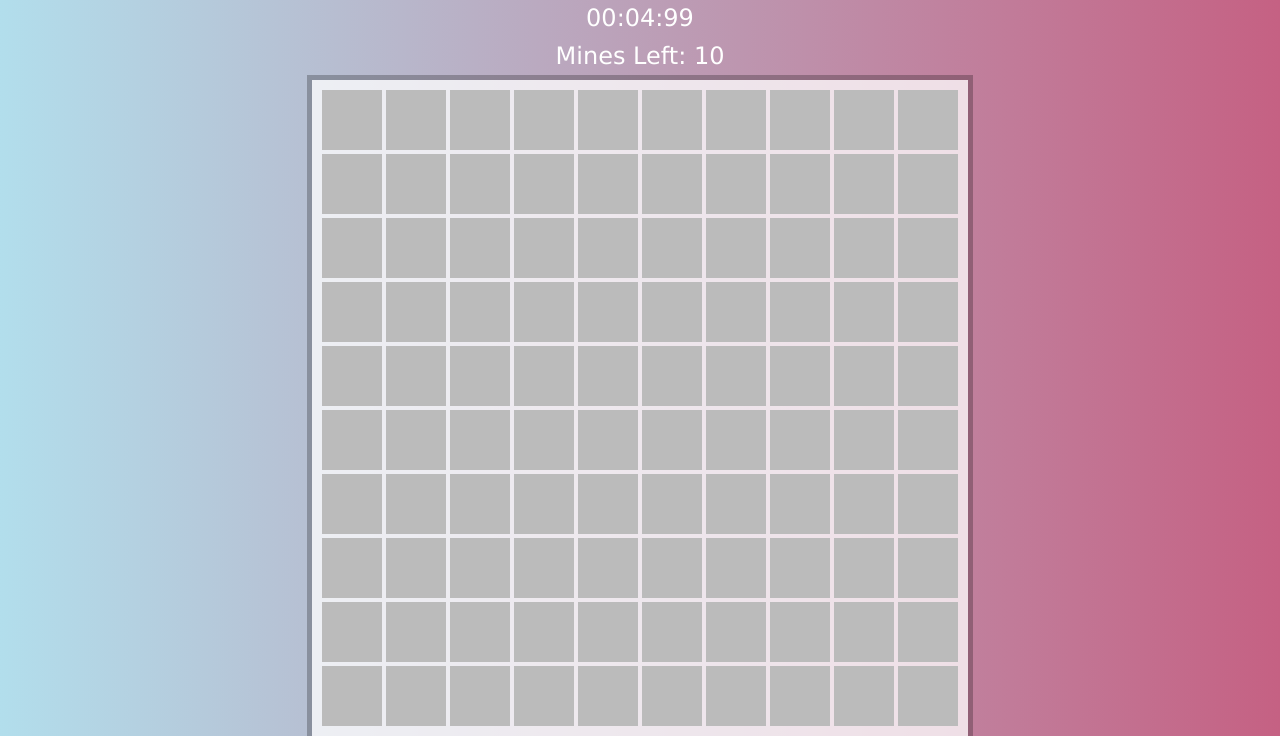
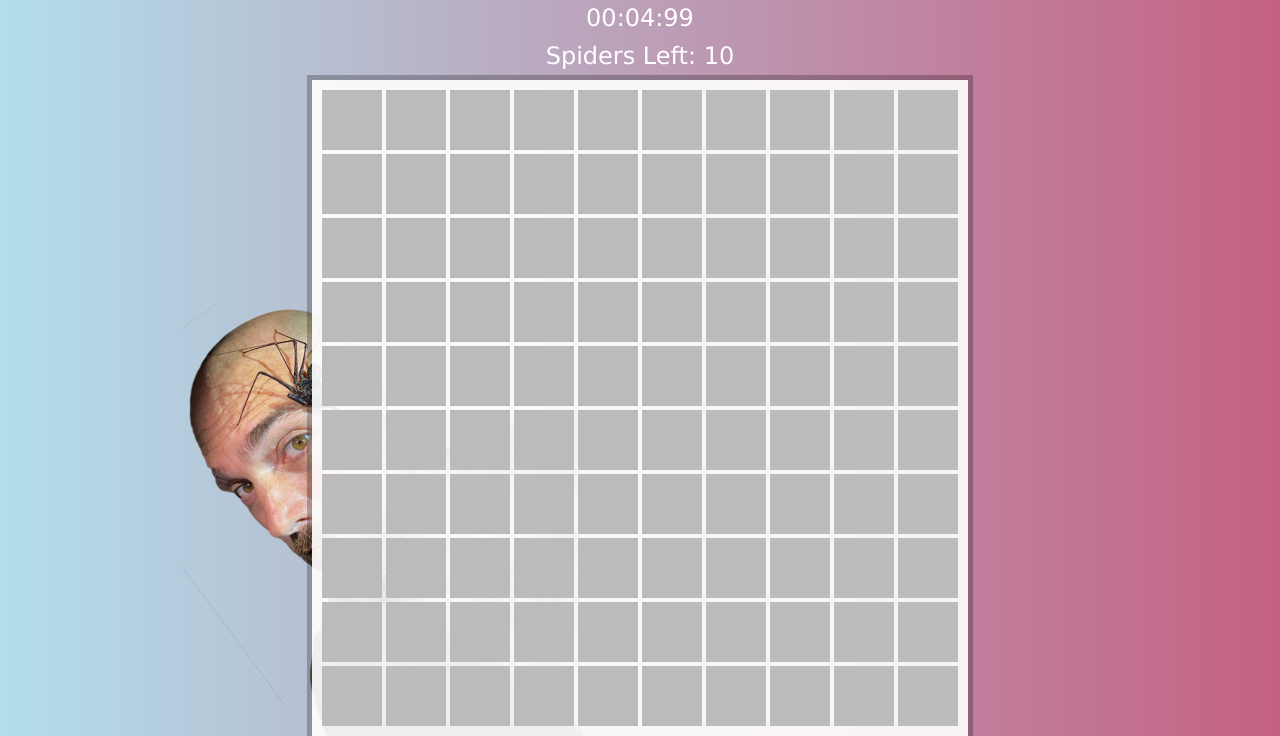
Before and after one commit to CameronGu/Minesweeper, a plain HTML site: page index.html in a window 1280 px wide. Shown: the part 101-837 px from the top of the page. Drawn offline with Linux system fonts and the light colour scheme.

Commit message:
add basic head animation tied to # marked spiders

```diff
--- a/index.html
+++ b/index.html
@@ -8,14 +8,21 @@
   <title>Minesweeper</title>
 </head>
 <body>
-  <h3 class="title">Minesweeper</h3>
+  <h3 class="title">Spider Sweeper</h3>
   <div class="timer">
     00:00:00
   </div>
   <div class="subtext">
-    Mines Left: <span data-mine-count></span>
+    Spiders Left: <span data-mine-count></span>
   </div>
-
-  <div class="board"></div>
+  <div class="play_area">
+    <div class="play_area_left">
+      <div class="spider_head">
+        <img src="./images/Cam-spider-head-rotated.png" alt="">
+      </div>
+    </div>
+    <div class="board"></div>
+    <div class="play_area_right"></div>
+  </div>
 </body>
 </html>
--- a/script.js
+++ b/script.js
@@ -8,6 +8,8 @@ const icons = {
     mistake: "💩"
 };
 
+  //game timer
+
 // const startGame = (BOARD_SIZE,NUMBER_OF_MINES) => {
 //     const board = createBoard(BOARD_SIZE,NUMBER_OF_MINES);
 //     //reset timer
@@ -16,7 +18,7 @@ const icons = {
 //     clearInterval(interval);
 
 // }
-  //game timer
+
   let second = 0, minute = 0, millisecond = 0;
   let timer = document.querySelector(".timer");
   let interval;
@@ -51,6 +53,7 @@ const icons = {
 
 const board = createBoard(BOARD_SIZE,NUMBER_OF_MINES);
 const boardElement = document.querySelector(".board");
+const spiderHeadElement = document.querySelector(".spider_head");
 const minesRemainingText = document.querySelector("[data-mine-count]");
 const messageText = document.querySelector(".subtext");
 startTimer();
@@ -102,7 +105,12 @@ const markTile = tile => {
 const numMinesLeft = (board, NUMBER_OF_MINES) => {
     const markedTilesCount = board.reduce((count, row) => {
         return (count + row.filter(tile => tile.status === TILE_STATUSES.MARKED).length)}, 0);
-    minesRemainingText.textContent = NUMBER_OF_MINES - markedTilesCount
+    const minesRemaining = NUMBER_OF_MINES - markedTilesCount;
+    const percentMinesRemaining = minesRemaining / NUMBER_OF_MINES;
+    minesRemainingText.textContent = minesRemaining;
+    // spiderHeadElement.style.transform = "translateX("+"90"+"%"+")";
+    console.log(spiderHeadElement);
+    spiderHeadElement.style.transform = "translateX("+(30*percentMinesRemaining)+"%)"
 }
 
 const revealTile = (board, tile) => {
--- a/styles.css
+++ b/styles.css
@@ -31,13 +31,40 @@
     margin-bottom: 10px;
   }
 
+  .play_area {
+    display: flex;
+    align-items: flex-end;
+  }
+
+  .play_area_left {
+    display: flex;
+    width: 250px;
+    height: 500px;
+    z-index: -100;
+    /* transform: translateX(50%); */
+  }
+
+  .spider_head {
+    display: flex;
+    align-items: flex-end;
+    transform: translateX(30%);
+    transition: 1s ease-in-out;
+    /* transform: rotate(-45deg);
+    transform-origin: bottom left; */
+  }
+
+  .play_area_right {
+    width: 250px;
+    height: 500px;
+  }
+
   .board {
     display: inline-grid;
     padding: 10px;
     grid-template-columns: repeat(var(--size), 60px);
     grid-template-rows: repeat(var(--size), 60px);
     gap: 4px;
-    background-color: rgba(255, 255, 255, .75);
+    background-color: rgba(255, 255, 255, .9);
     outline: thick solid rgba(0, 0, 0, .25);
   }
 
```
Also changed, not shown: images/Cam-spider-head-rotated.png (added), images/cam_spider_300x300.png (added).
